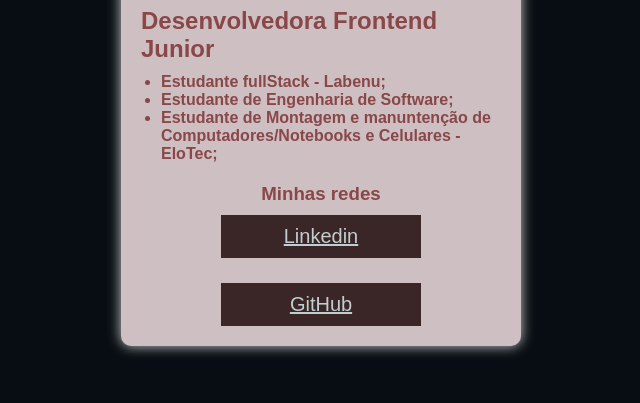
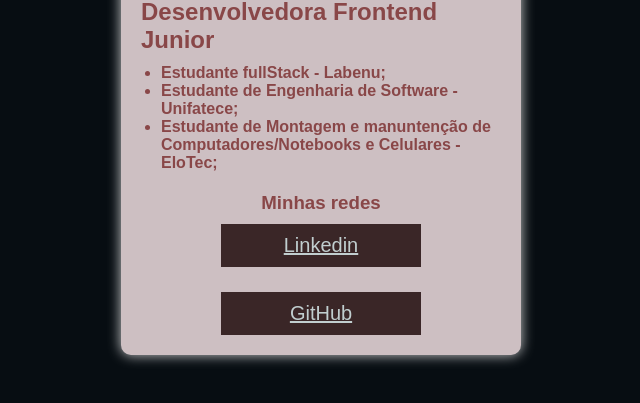
Before and after one commit to Joanadayse/insta, a plain HTML site: page index.html in a window 1280 px wide. Shown: the part 325-728 px from the top of the page, without its empty margins (319-959 px from the left). Drawn offline with Linux system fonts and the light colour scheme; files whose address does not match are found by name; a web font is replaced by a local one.

Commit message:
correção

```diff
--- a/index.html
+++ b/index.html
@@ -21,7 +21,7 @@
         <h2 class="cargo">Desenvolvedora Frontend Junior</h2>
         <ul class="detalhes">
           <li>Estudante fullStack - Labenu;</li>
-          <li>Estudante de Engenharia de Software;</li>
+          <li>Estudante de Engenharia de Software - Unifatece;</li>
           <li>
             Estudante de Montagem e manuntenção de Computadores/Notebooks e
             Celulares -EloTec;
```
